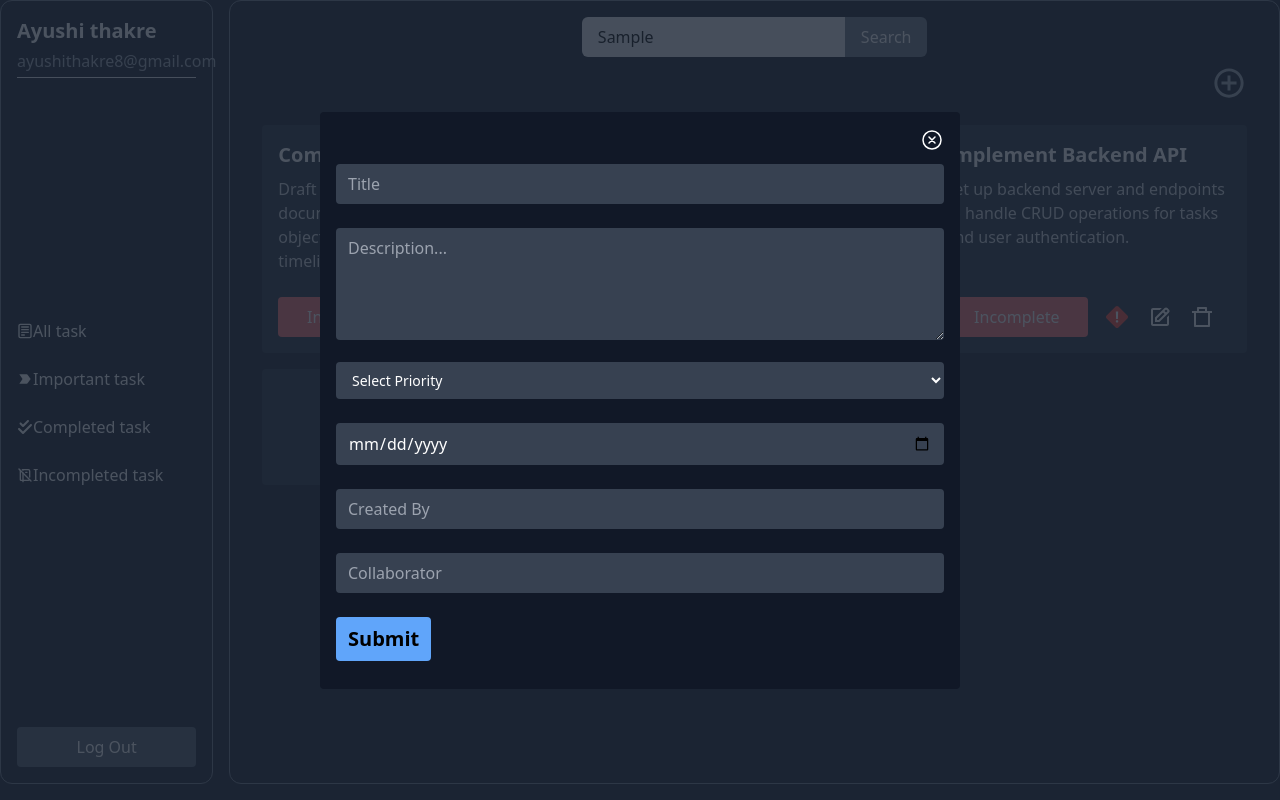
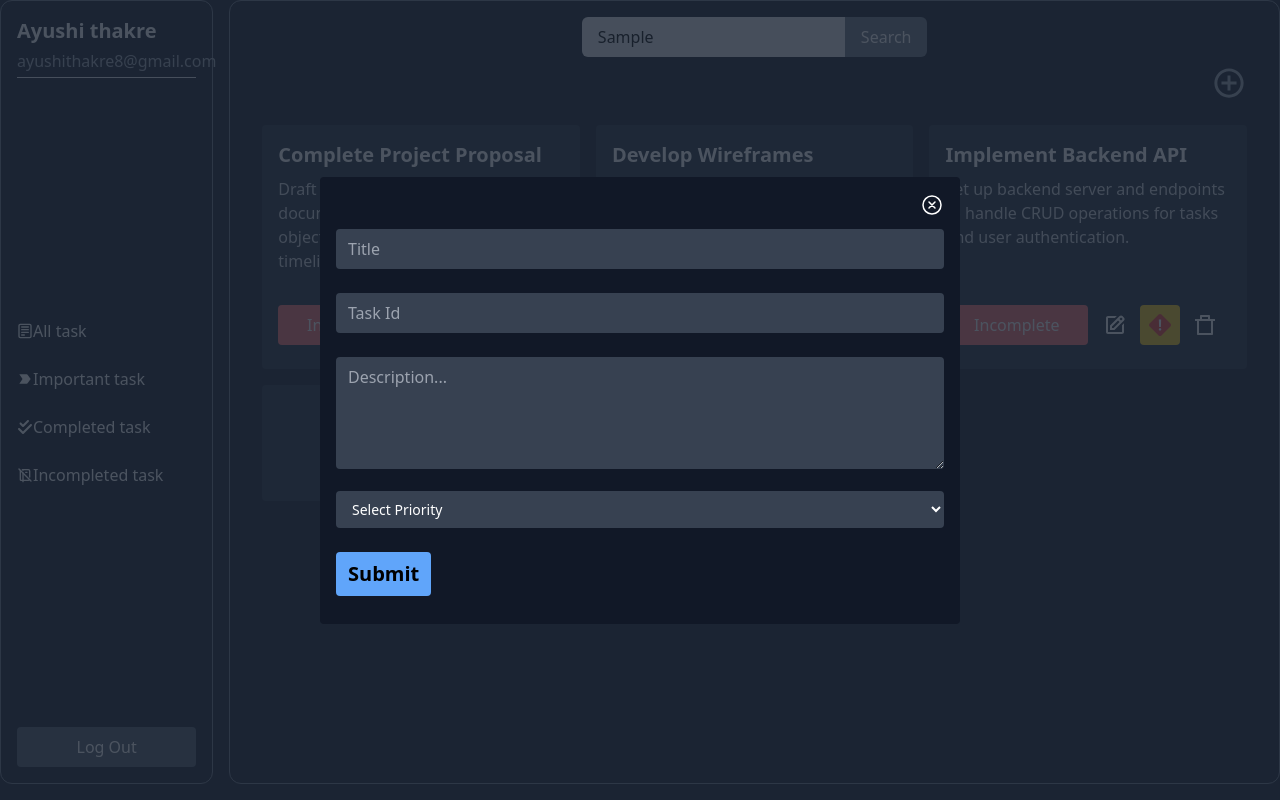
Before and after one commit to Ayushithakre12/Task_Management, a React (Create React App) app: page / in a window 1280 px wide. Both pictures are taken after typing "Sample" into the empty fields and a click on the button "Add Task". Built offline with nearby package versions, Linux system fonts and the light colour scheme.

Commit message:
connection

```diff
--- a/src/components/Home/Cards.jsx
+++ b/src/components/Home/Cards.jsx
@@ -1,50 +1,63 @@
-import React from 'react'
-import { FcHighPriority } from "react-icons/fc"
-import { BiEdit } from "react-icons/bi"
-import { RiDeleteBin7Line } from "react-icons/ri"
-import { IoMdAddCircleOutline } from "react-icons/io"
-import { useState } from 'react'
+import React from 'react';
+import { FcHighPriority } from "react-icons/fc";
+import { BiEdit } from "react-icons/bi";
+import { RiDeleteBin7Line } from "react-icons/ri";
+import { IoMdAddCircleOutline } from "react-icons/io";
+import { useState } from 'react';
 
 const Cards = ({home, setInputDiv}) => {
     const data = [
         {
+            id: 1, // Unique identifier
             title: "Complete Project Proposal",
             description: "Draft and finalize the project proposal document outlining project objectives, scope, deliverables, and timeline.",
             status: "Incomplete",
+            priority: "high" // Added priority for demonstration
         },
         {
+            id: 2, // Unique identifier
             title: "Develop Wireframes",
             description: "Create wireframes for the user interface design of the application to visualize layout and navigation.",
             status: "Completed",
+            priority: "medium" // Added priority for demonstration
         },
         {
+            id: 3, // Unique identifier
             title: "Implement Backend API",
             description: "Set up backend server and endpoints to handle CRUD operations for tasks and user authentication.",
             status: "Incomplete",
+            priority: "low" // Added priority for demonstration
         },
-    ]
-    //const [ImportantButton, setImportantButton] = useState("Incomplete")
+    ];
+
     return (
         <div className='grid grid-cols-3 gap-4 p-4 hover:cursor-pointer transition-all duration-300'>
-            {data && data.map((items, i) => (
-                <div className='flex flex-col justify-between bg-gray-800 rounded p-4'>
+            {data && data.map((item) => ( // Removed index i
+                <div key={item.id} className='flex flex-col justify-between bg-gray-800 rounded p-4'> {/* Added key={item.id} */}
                     <div>
-                        <h3 className='text-xl font-semibold'>{items.title}</h3>
-                        <p className='text-gray-300 my-2'>{items.description}</p>
+                        <h3 className='text-xl font-semibold'>{item.title}</h3>
+                        <p className='text-gray-300 my-2'>{item.description}</p>
                     </div>
                     <div className='mt-4 w-full flex items-center'>
                         <button
                             className={`${
-                                items.status === "Incomplete" ? "bg-red-400" : "bg-green-700"
+                                item.status === "Incomplete" ? "bg-red-400" : "bg-green-700"
                                 } p-2 rounded w-3/6`}>
-                            {items.status}
+                            {item.status}
                         </button>
                         <div className='text-white p-2 w-3/6 text-2xl font-semibold flex justify-around'>
-                            <button>
+
+                            <button onClick={()=>setInputDiv("fixed")}>
+                                <BiEdit />
+                            </button>
+                            <button
+                            className={`${
+                                item.status === "Incomplete" ?
+                                    (item.priority === "high" ? "bg-red-400" :
+                                        (item.priority === "medium" ? "bg-yellow-400" : "bg-yellow-400"))
+                                    : "bg-green-700"
+                                } p-2 rounded w-1.5/6 items-center`}>
                                 <FcHighPriority />
-                            </button>
-                            <button>
-                                <BiEdit />
                             </button>
                             <button>
                                 <RiDeleteBin7Line />
@@ -60,9 +73,8 @@ const Cards = ({home, setInputDiv}) => {
                  <h1 className='text-2xl mt-4'>Add Task</h1>
                 </button>
             )}
-
         </div>
     )
 }
 
-export default Cards
+export default Cards;
--- a/src/components/Home/InputData.jsx
+++ b/src/components/Home/InputData.jsx
@@ -6,22 +6,22 @@ const InputData = ({ InputDiv, setInputDiv }) => {
     const [title, setTitle] = useState("");
     const [description, setDescription] = useState("");
     const [priority, setPriority] = useState("");
-    const [createDate, setDueDate] = useState("");
-    const [collaborator, setCollaborator] = useState("");
-    const [createdBy, setCreatedBy] = useState(""); // New state for createdBy
+    //const [createDate, setDueDate] = useState("");
+    //const [collaborator, setCollaborator] = useState("");
+    const [taskId, setTaskId] = useState(""); // New state for createdBy
 
     const handleSubmit = async (event) => {
         event.preventDefault();
 
         try {
-            const response = await axios.post('https://localhost:7240/Task', {
+            const response = await axios.post('http://localhost:7240/Task', {
                 title,
                 description,
                 priority,
-                createDate,
-                collaborator,
-                createdBy // Pass createdBy in the request
-            });
+                //collaborator,
+
+
+            },{params:(taskId)});
 
             console.log(response.data); // Log the response from the backend
             // Optionally, you can handle the response further, e.g., show a success message to the user
@@ -49,6 +49,13 @@ const InputData = ({ InputDiv, setInputDiv }) => {
                             onChange={(e) => setTitle(e.target.value)}
                             className='px-3 py-2 rounded w-full bg-gray-700 my-3'
                         />
+                        <input
+                            type='taskId'
+                            placeholder='Task Id '
+                            value={taskId}
+                            onChange={(e) => setTaskId(e.target.value)}
+                            className='px-3 py-2 rounded w-full bg-gray-700 my-3'
+                        />
                         <textarea
                             placeholder='Description...'
                             value={description}
@@ -66,26 +73,19 @@ const InputData = ({ InputDiv, setInputDiv }) => {
                             <option value="medium">Medium</option>
                             <option value="low">Low</option>
                         </select>
-                        <input
+                        {/* <input
                             type='date'
                             value={createDate}
                             onChange={(e) => setDueDate(e.target.value)}
                             className='px-3 py-2 rounded w-full bg-gray-700 my-3'
-                        />
-                        <input
-                            type='text'
-                            placeholder='Created By' // Add input field for createdBy
-                            value={createdBy}
-                            onChange={(e) => setCreatedBy(e.target.value)}
-                            className='px-3 py-2 rounded w-full bg-gray-700 my-3'
-                        />
-                         <input
+                        />                        */}
+                         {/* <input
                             type='text'
                             placeholder='Collaborator'
                             value={collaborator}
                             onChange={(e) => setCollaborator(e.target.value)}
                             className='px-3 py-2 rounded w-full bg-gray-700 my-3'
-                        />
+                        /> */}
                         <button type="submit" className='px-3 py-2 bg-blue-400 rounded text-black text-xl font-semibold my-3'>Submit</button>
                     </form>
                 </div>
```
